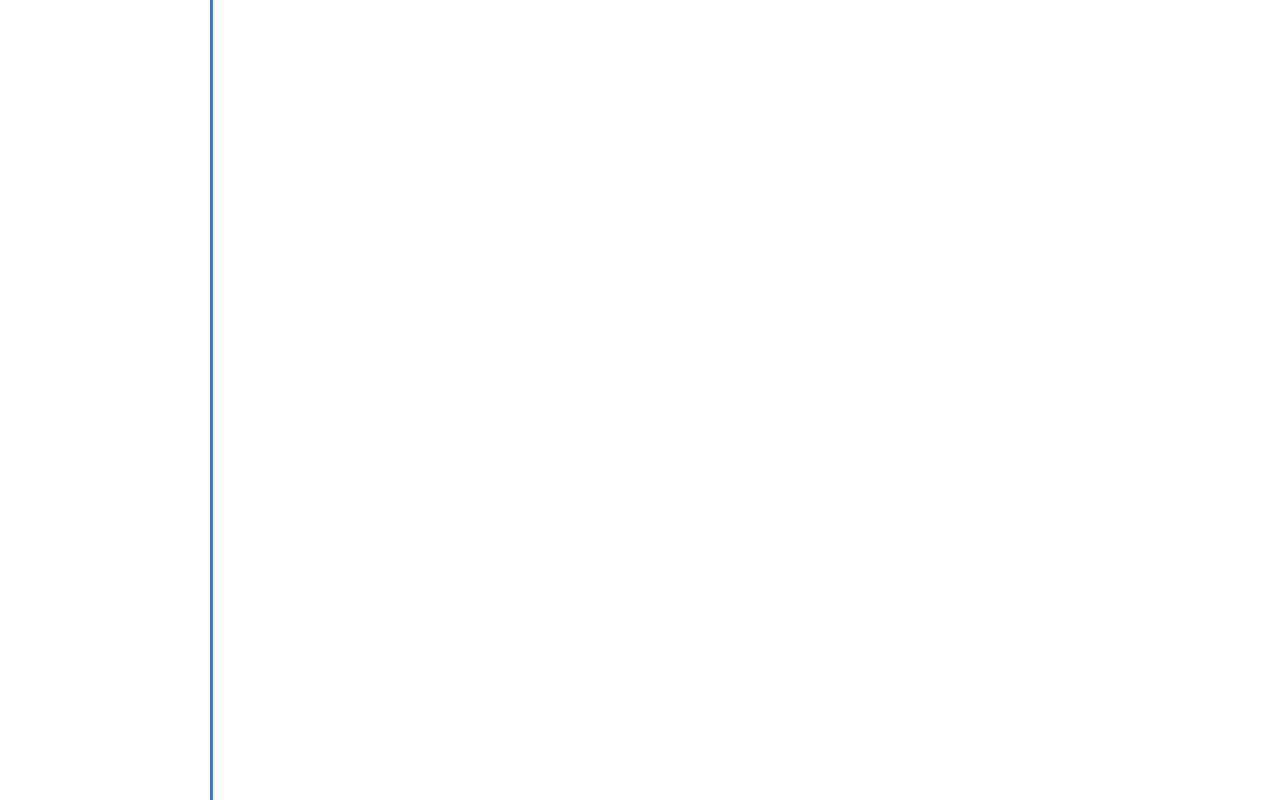
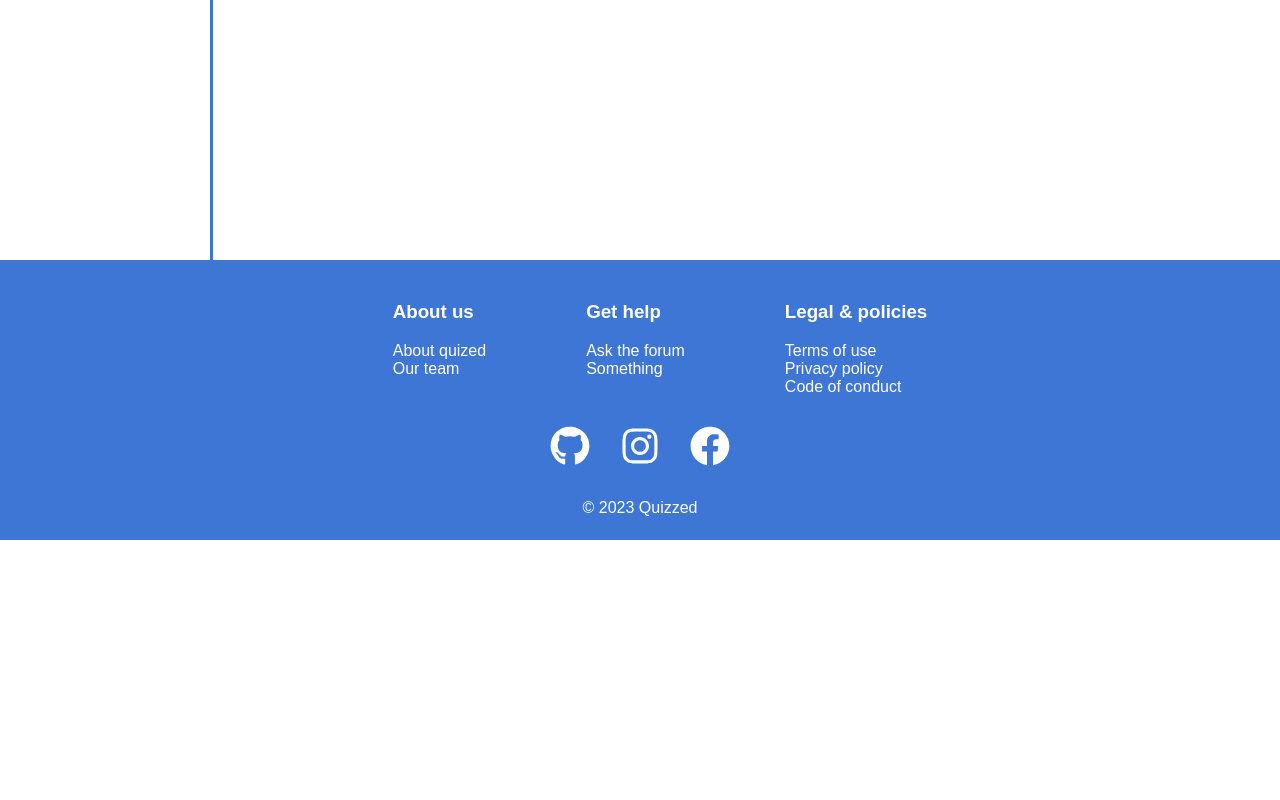
Before and after one commit to MartinezNicanor/IT1E-period-4, a JavaScript app: page / in a window 1280 px wide. Built offline with nearby package versions, Linux system fonts and the light colour scheme; the HTML template or start-up script is replaced by a standard one.

Commit message:
Created footer and added it to app.js

```diff
--- a/src/App.js
+++ b/src/App.js
@@ -1,10 +1,12 @@
 import './App.css';
+import Footer from './components/footer/Footer';
 
 function App() {
   return (
     <div className="gridContainer">
         <div className="nav"></div>
         <div className="mainContent"></div>
+        <Footer />
     </div>
   );
 }
--- a/src/components/footer/Footer.css
+++ b/src/components/footer/Footer.css
@@ -0,0 +1,34 @@
+footer {
+    color: white;
+    background-color: #3E76D5;
+    height: 35vh;
+    display: flex;
+    align-items: center;
+    justify-content: space-around;
+    flex-direction: column;
+    grid-column: 1/13;
+}
+
+.icons {
+    display: flex;
+    gap: 30px;
+}
+
+.icons a {
+    text-decoration: none;
+    color: white;
+}
+
+.footerLink {
+    list-style: none;
+}
+
+.footerLink a {
+    color: white;
+    text-decoration: none;
+}
+
+.lists {
+    display: flex;
+    gap: 60px;
+}
--- a/src/components/footer/Footer.js
+++ b/src/components/footer/Footer.js
@@ -0,0 +1,59 @@
+import './Footer.css'
+import { FaGithub, FaFacebook, FaInstagram } from "react-icons/fa";
+
+const Footer = () => {
+    const policieList = [
+        {title: "Terms of use", src: "#"},
+        {title: "Privacy policy", src: "#"},
+        {title: "Code of conduct", src: "#"}
+    ];
+
+    const helpList = [
+        {title: "Ask the forum", src: "#"},
+        {title: "Something", src: "#"},
+    ];
+
+    const aboutList = [
+        {title: "About quized", src: "#"},
+        {title: "Our team", src: "#"},
+    ];
+
+    return(
+        <footer>
+            <div className="lists">
+                <ul>
+                    <FooterList links = {aboutList} title = "About us" />
+                </ul>
+
+                <ul>
+                    <FooterList links = {helpList} title = "Get help" />
+                </ul>
+
+                <ul>
+                    <FooterList links = {policieList} title = "Legal & policies" />
+                </ul>
+            </div>
+
+            <div className="icons">
+                <a href="https://github.com/"><FaGithub size = {40} /></a>
+                <a href="https://www.instagram.com/"><FaInstagram size = {40} /></a>
+                <a href="https://www.facebook.com/"><FaFacebook size = {40} /></a>
+            </div>
+
+            <p>© 2023 Quizzed</p>
+        </footer>
+    );
+}
+
+const FooterList = ({ links, title }) => {
+    return (
+        <div className="listContainer">
+            <h3>{ title }</h3>
+            {links.map((link) => (
+                <li className = "footerLink"><a href={ link.src }>{ link.title }</a></li>
+            ))}
+        </div>
+    );
+}
+
+export default Footer;
```
